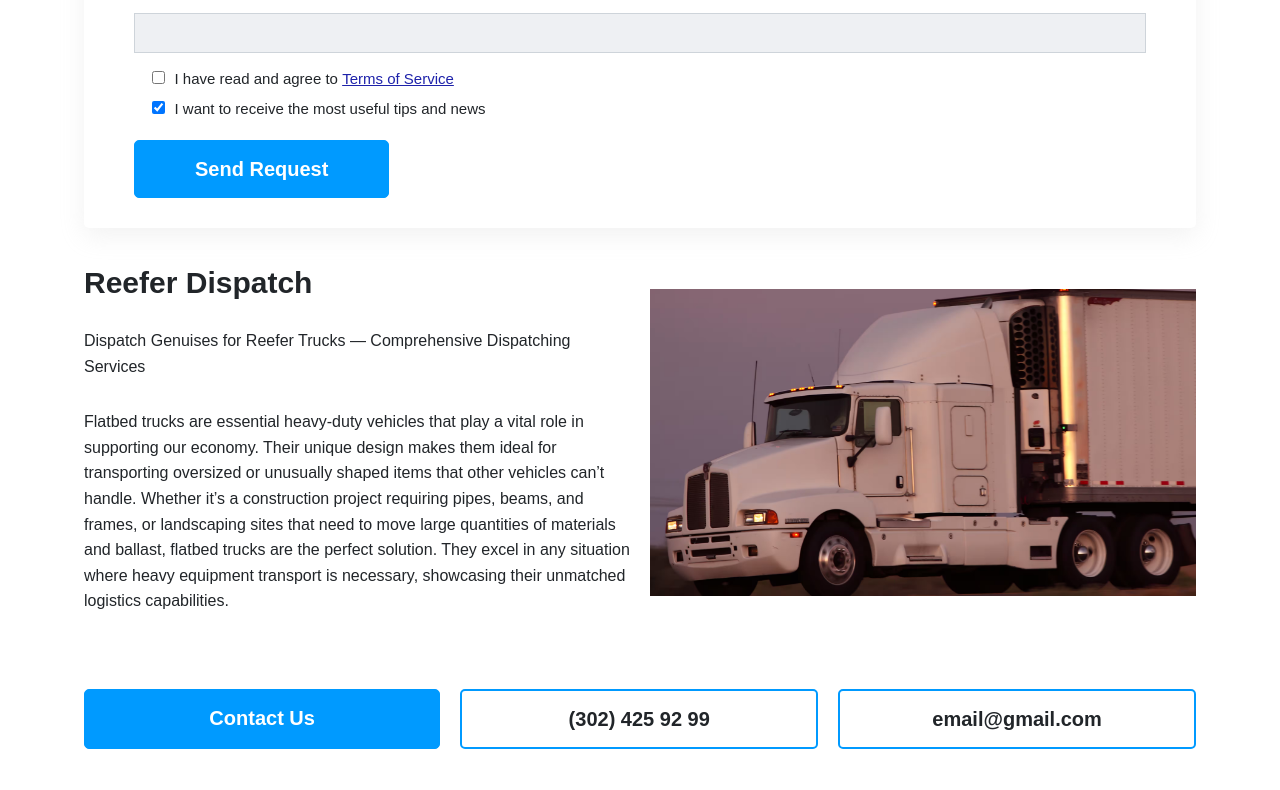
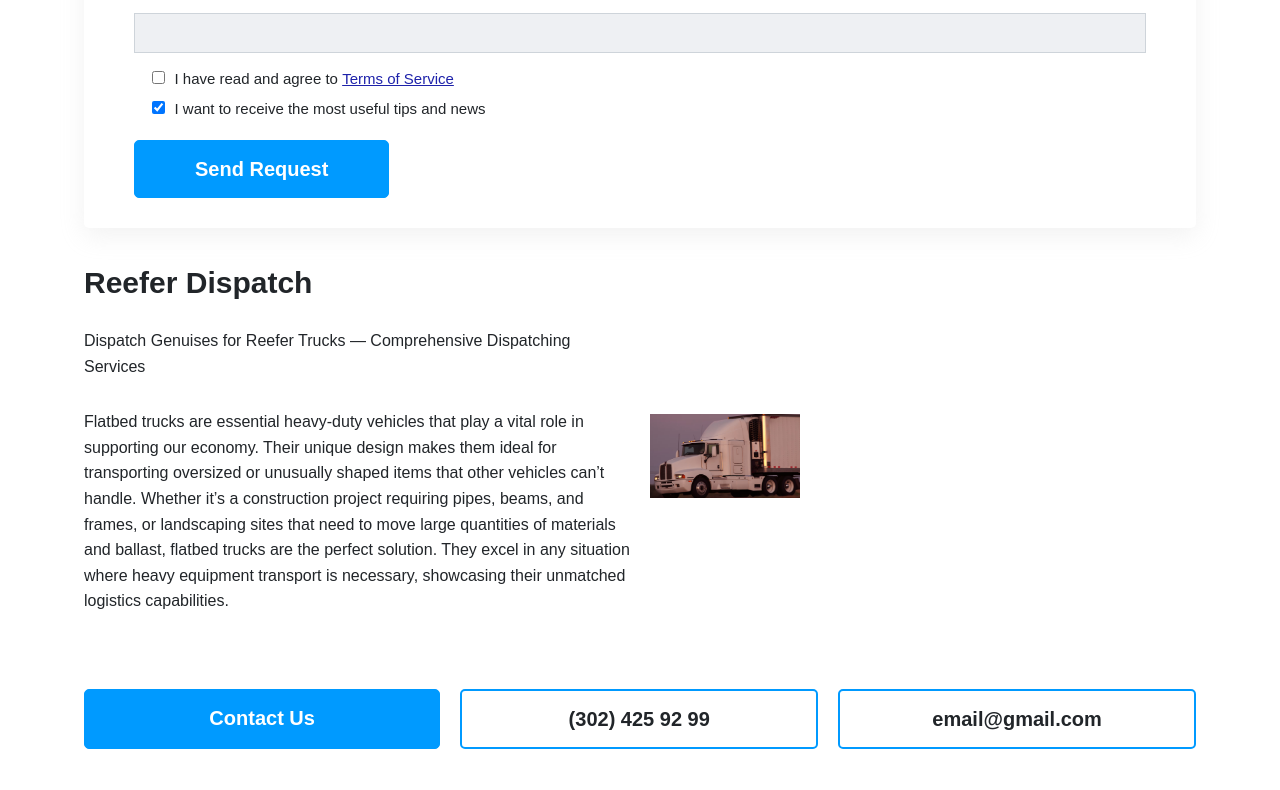
Before and after one commit to Abdul-Wahab-318/dispatch-geniuses, a Next.js app: page /truck-type/reefer in a window 1280 px wide. Shown: the part 1190-1980 px from the top of the page. Built offline with nearby package versions, Linux system fonts and the light colour scheme; a web font is replaced by a local one.

Commit message:
fix img bug

```diff
--- a/app/truck-type/styles.css
+++ b/app/truck-type/styles.css
@@ -291,11 +291,11 @@ h1::before {
   margin-bottom: 3rem;
   line-height: 1.6;
 }
-.article img {
+/* .article img {
   margin-bottom: 28px;
   width: 100%;
   height: auto;
-}
+} */
 .article ul {
   margin-bottom: 3rem;
   list-style: none;
@@ -390,6 +390,7 @@ h1::before {
   }
   .article .article-bullets {
     margin-bottom: 0;
+    font-size: 16px;
   }
   .form {
     padding: 3rem 5rem;
@@ -540,7 +541,7 @@ h1::before {
   margin: 1rem;
   background-color: #fff;
   border-radius: 0.5rem;
-  font-size: 20px !important;
+  font-size: 20px ;
 }
 .choose-your-service__item br {
   display: none;
```
